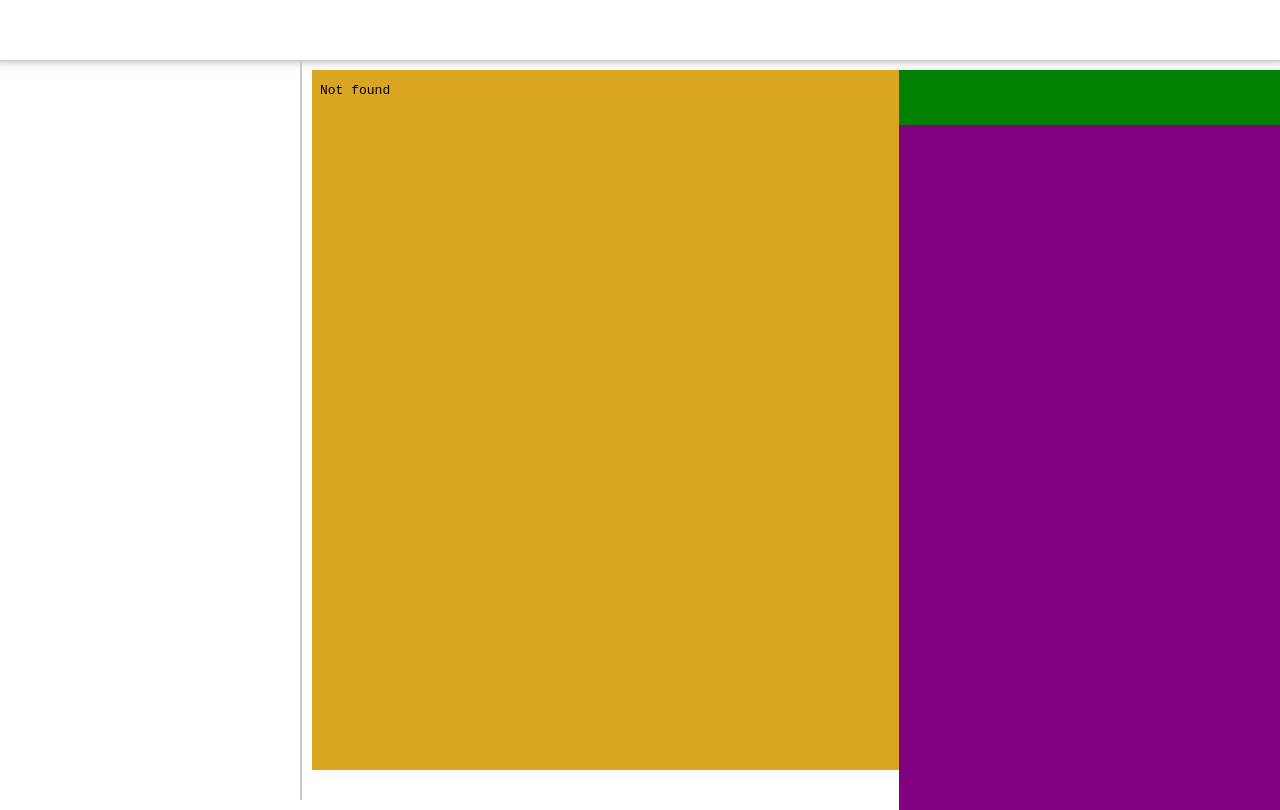
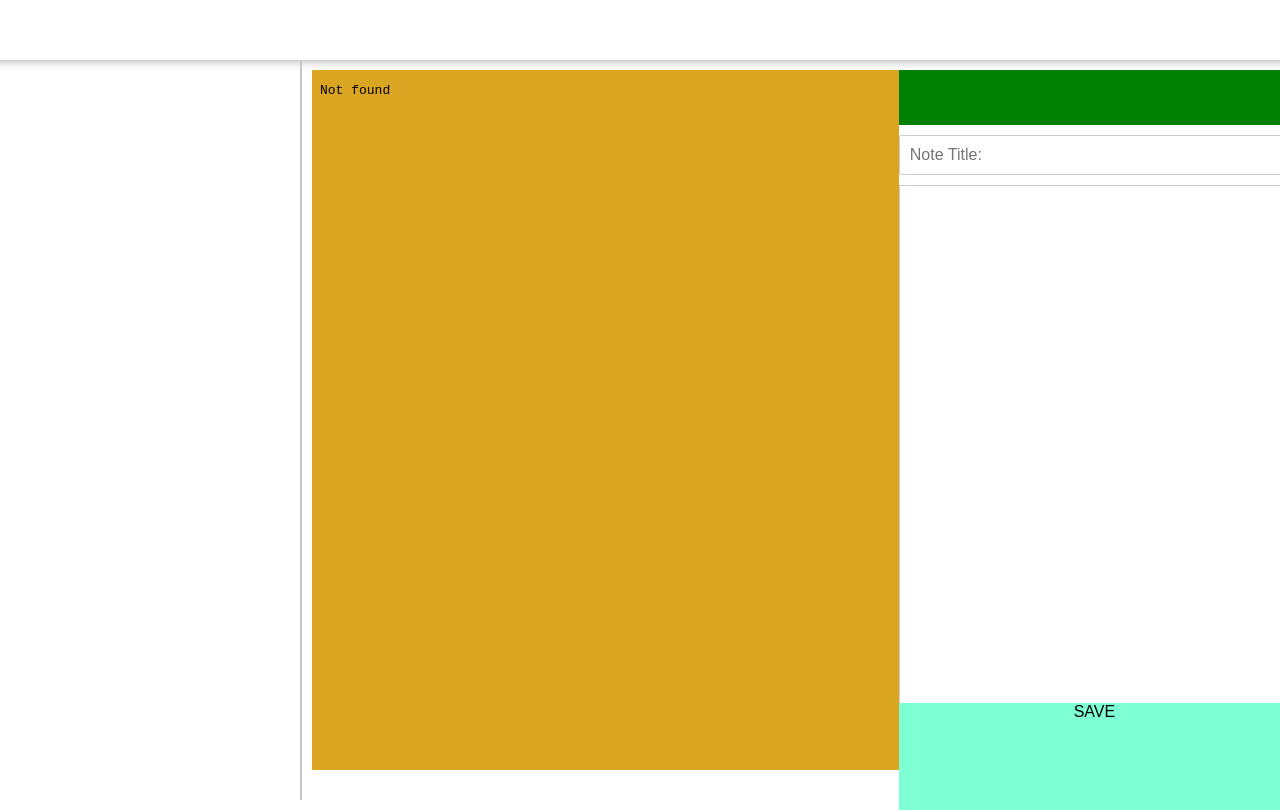
Before and after one commit to DawitMengistu/Project-02-SEF-2024, a plain HTML site: page frontend/index.htm in a window 1280 px wide. Drawn offline with Linux system fonts and the light colour scheme.

Commit message:
input-ui-update

```diff
--- a/frontend/index.htm
+++ b/frontend/index.htm
@@ -28,8 +28,14 @@
 
                 </div>
                 <div class="note-con">
-                    <div class="input-con">
-                        <!-- <textarea name="" class="chat-text-areal" style="width: 300px; height: auto; overflow-y: auto;"></textarea> -->
+                    <div class="note-tittle-con">
+                        <input placeholder="Note Title: " type="text" class="note-area-input note-tittle">
+                    </div>
+                    <div class="note-input-con">
+                        <textarea name="" class="note-area-input note-input"></textarea>
+                    </div>
+                    <div class="save-btn-con">
+                        <div class="save-note-btn">SAVE</div>
                     </div>
                 </div>
             </div>
--- a/frontend/styles/notechat.css
+++ b/frontend/styles/notechat.css
@@ -2,3 +2,47 @@
     width: 100%;
     background-color: aquamarine;
 }
+
+.note-con {
+    background-color: white;
+    display: grid;
+    grid-template-rows: auto 70% 30%;
+    text-align: center;
+}
+
+.note-input {
+    width: 100%;
+    height: 100%;
+    overflow-y: auto;
+    resize: none;
+}
+.save-btn-con {
+    height: 100%;
+    background-color: aquamarine;
+}
+.save-note-btn {
+    width: 100%;
+    height: 100%;
+}
+
+/* for note inputs */
+.note-area-input {
+    border: 1px solid #ccc;
+    outline: none;
+    font-size: 16px;
+    cursor: text;
+}
+.note-tittle {
+    width: 100%;
+    border-radius: 2px;
+    padding-inline: 10px;
+    padding-block: 10px;
+    margin-block: 10px;
+}
+
+.note-area-input:focus {
+    border: none;
+    font-size: 18px;
+    cursor: pointer;
+    /* Change the cursor style if needed */
+}
```
